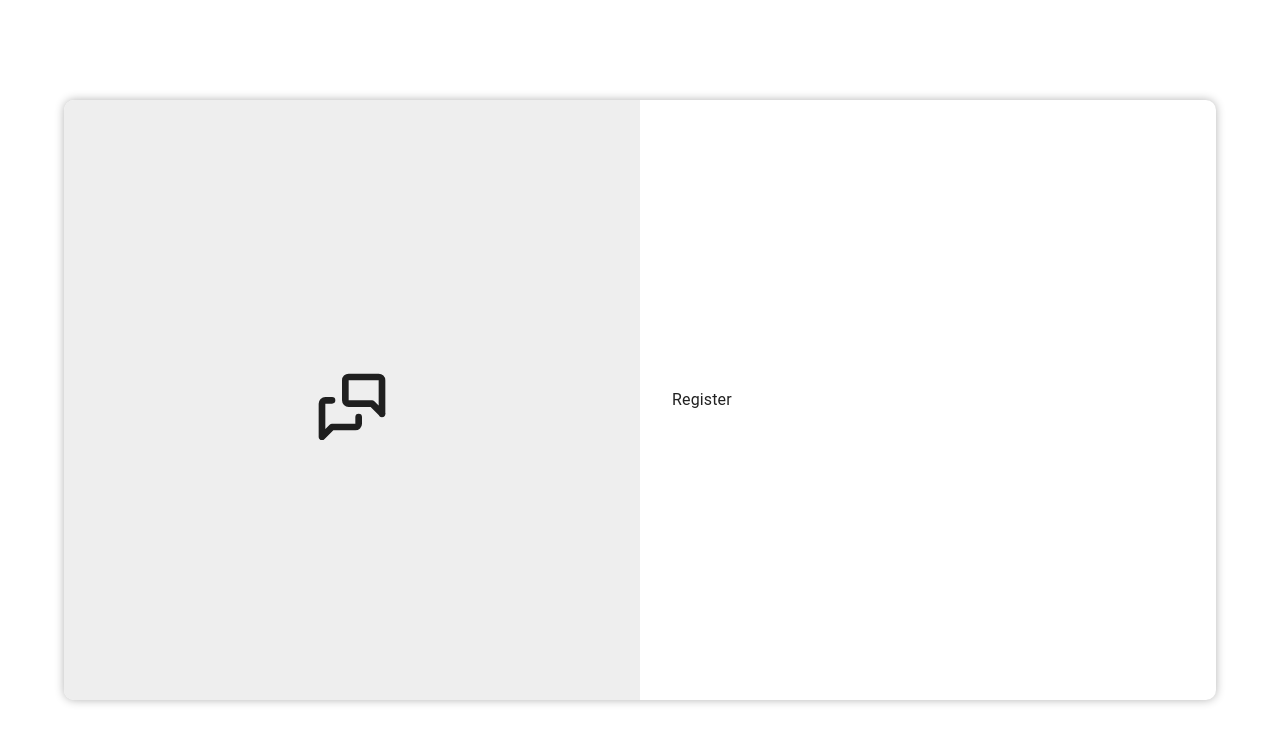
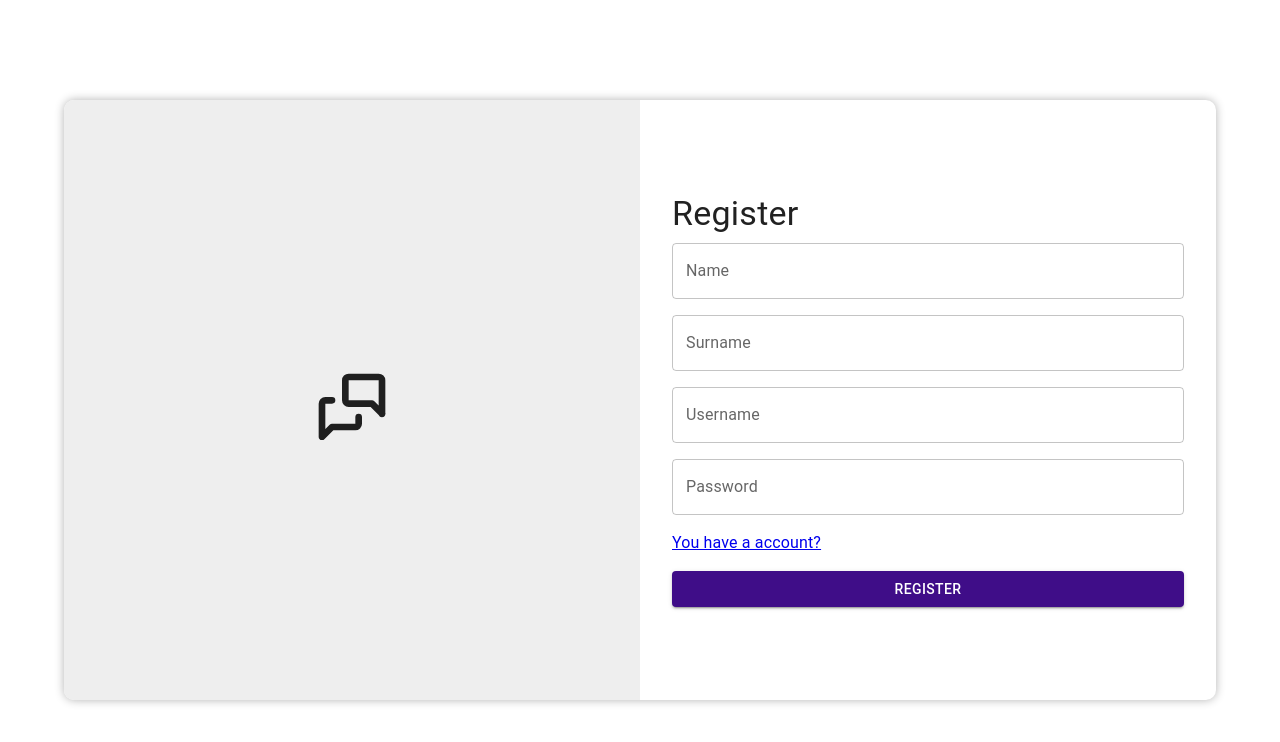
Before and after one commit to ravanzakaryali/ChatApp.React, a React (Create React App) app: page /auth/register in a window 1280 px wide. Shown: the top 742 px of the page. Built offline with nearby package versions, Linux system fonts and the light colour scheme.

Commit message:
refactor: modified register

```diff
--- a/src/pages/auth/Login.js
+++ b/src/pages/auth/Login.js
@@ -1,5 +1,6 @@
 import { Button, FormControl, TextField, Typography } from '@mui/material'
 import React from 'react'
+import { Link } from 'react-router-dom'
 import Form from '../../components/Item/Form'
 
 const Login = () => {
@@ -23,6 +24,15 @@ const Login = () => {
                         marginBottom: '1rem',
                     }}
                     id="password" label="Password" variant="outlined" />
+                <FormControl
+                    sx={{
+                        marginBottom: '1rem',
+                    }}
+                >
+                    <Link
+                        to='/auth/register'
+                    >New account</Link>
+                </FormControl>
                 <Button type='submit' variant='contained'>
                     Login
                 </Button>
--- a/src/pages/auth/Register.js
+++ b/src/pages/auth/Register.js
@@ -1,8 +1,53 @@
 import React from 'react'
+import Form from '../../components/Item/Form'
+import { Button, FormControl, TextField, Typography } from '@mui/material'
+import { Link } from 'react-router-dom'
 
 const Register = () => {
     return (
-        <div>Register</div>
+        <Form>
+            <Typography
+                sx={{
+                    marginBottom: '0.5rem',
+                }}
+                variant='h4'>
+                Register
+            </Typography>
+            <FormControl fullWidth>
+                <TextField
+                    sx={{
+                        marginBottom: '1rem',
+                    }}
+                    id="name" label="Name" variant="outlined" />
+                <TextField
+                    sx={{
+                        marginBottom: '1rem',
+                    }}
+                    id="surname" label="Surname" variant="outlined" />
+                <TextField
+                    sx={{
+                        marginBottom: '1rem',
+                    }}
+                    id="username" label="Username" variant="outlined" />
+                <TextField
+                    sx={{
+                        marginBottom: '1rem',
+                    }}
+                    id="password" label="Password" variant="outlined" />
+                <FormControl
+                    sx={{
+                        marginBottom: '1rem',
+                    }}
+                >
+                    <Link
+                        to='/auth/login'
+                    >You have a account?</Link>
+                </FormControl>
+                <Button type='submit' variant='contained'>
+                    Register
+                </Button>
+            </FormControl>
+        </Form>
     )
 }
 
```
